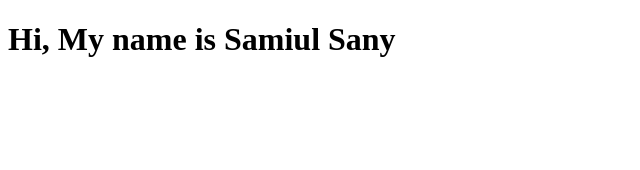
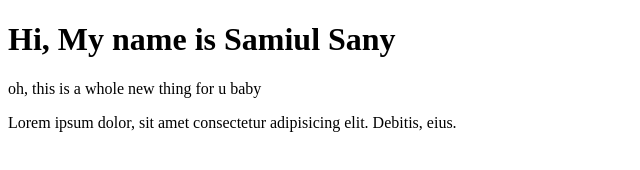
Before and after one commit to samiul238/my-first-website, a plain HTML site: page index.html in a window 1280 px wide. Shown: the whole page, without its empty margins (0-640 px from the left). Drawn offline with Linux system fonts and the light colour scheme.

Commit message:
add file

```diff
--- a/index.html
+++ b/index.html
@@ -7,5 +7,8 @@
 </head>
 <body>
     <h1>Hi, My name is Samiul Sany</h1>
+    <p> oh, this is a whole new thing for u baby</p>
+    <div>Lorem ipsum dolor, sit amet consectetur adipisicing elit. Debitis, eius.</div>
+
 </body>
 </html>
```
Also changed, not shown: 1 other file.
